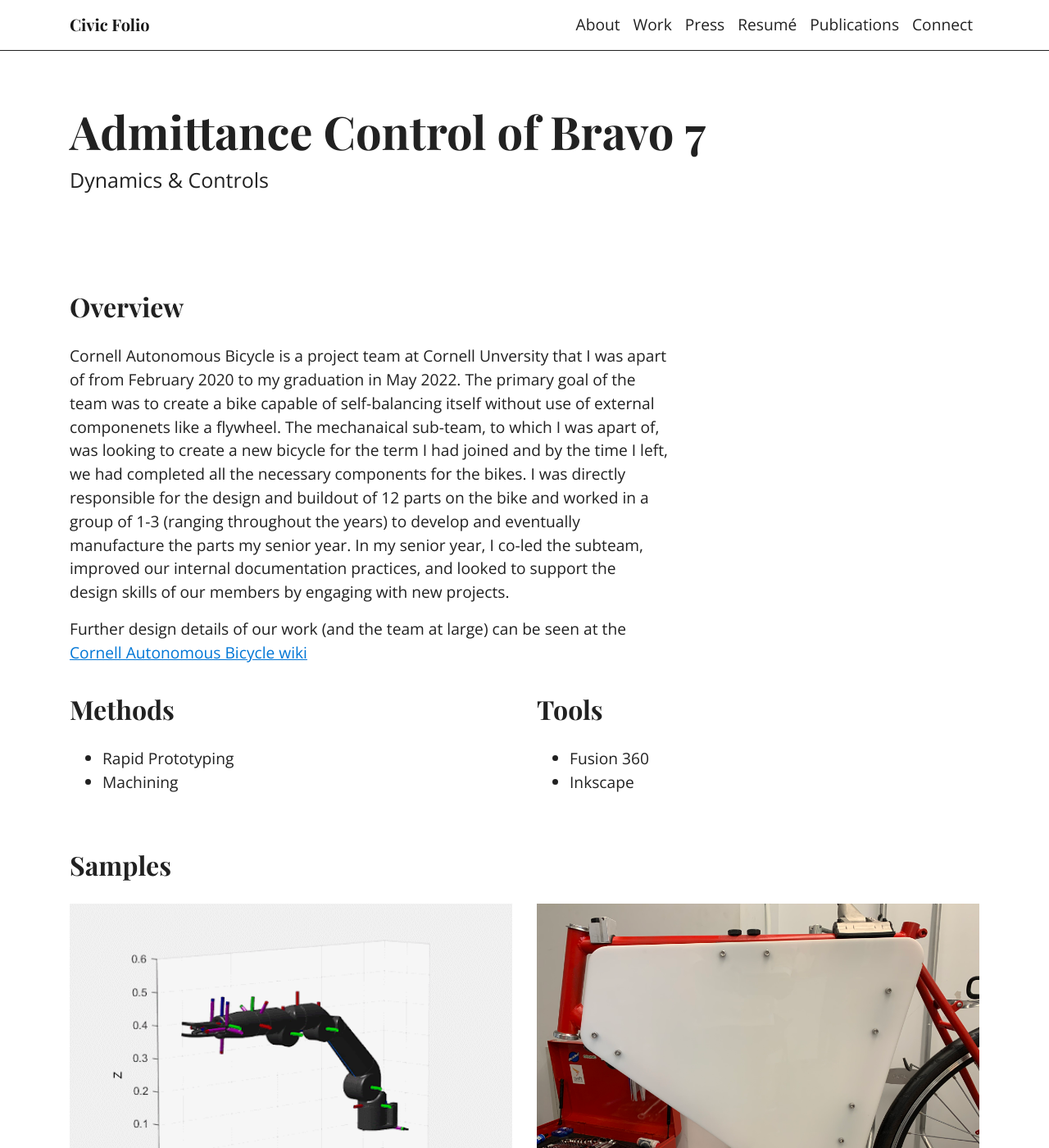
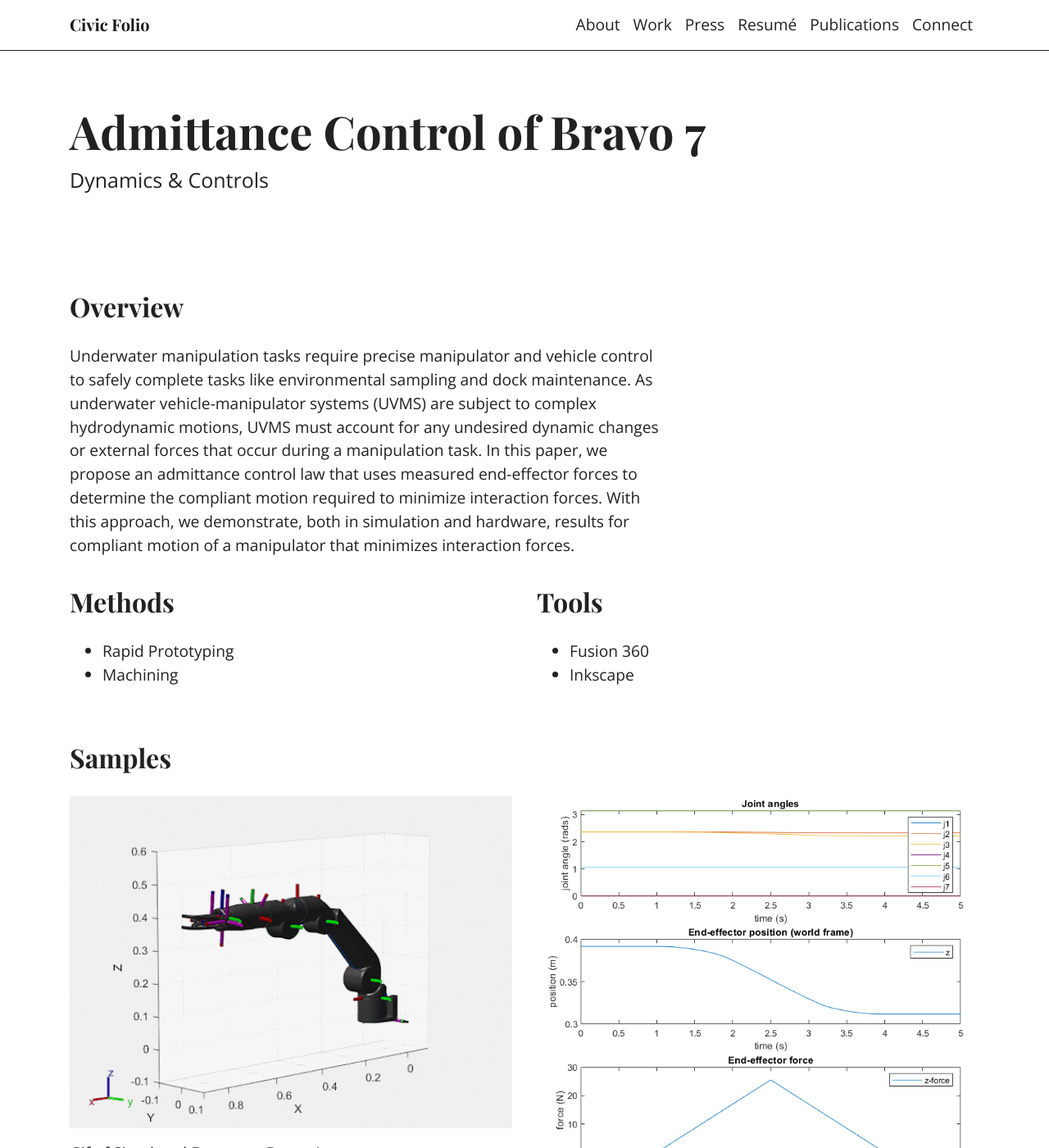
Before and after one commit to nnamd/nnamd.github.io, a Jekyll site: the page built from _work/bike copy.md, in a window 1280 px wide and 1400 px high. Shown: the whole window at 82% size. Built offline with Jekyll 4.4.1, drawn with Linux system fonts in a browser that asks for light colours; some of the changed text lies outside the part shown.

Commit message:
Update bike copy.md

```diff
--- a/_work/bike copy.md
+++ b/_work/bike copy.md
@@ -14,19 +14,14 @@ samples-title: Samples
 sample-img-1: sim_results.gif
 sample-img-alt-1: Bravo Arm Simulation
 sample-img-caption-1: Gif of Simulated Forces on Bravo Arm
-sample-img-2: acrylic.jpg
-sample-img-alt-2: Work example 2 screenshot
-sample-img-caption-2: Acrylic for electronics mounted to bike
-sample-img-3: topframebracket.jpg
-sample-img-alt-3: Top Frame Bracket Mounted
-sample-img-caption-3: Top Frame Bracket Mounted
-sample-img-4: bottomframebracket.jpg
-sample-img-alt-4: Bottom Frame Bracket Mounted
-sample-img-caption-4: Bottom Frame Bracket Mounted
+sample-img-2: admittance_sim_plot.png
+sample-img-alt-2: Admittance Control Sim Plot
+sample-img-caption-2: The real admittance controller response on the Bravo 7 when force is applied to the manipulator’s end effector
+sample-img-3: final_graph_hardware.png
+sample-img-alt-3: Admittance Control On Hardware Graph
+sample-img-caption-3: The simulated admittance controller demonstrates compliance when a 25N force is applied to the manipulator’s end effector
 ---
 
 ## Overview
 
-Cornell Autonomous Bicycle is a project team at Cornell Unversity that I was apart of from February 2020 to my graduation in May 2022. The primary goal of the team was to create a bike capable of self-balancing itself without use of external componenets like a flywheel. The mechanaical sub-team, to which I was apart of, was looking to create a new bicycle for the term I had joined and by the time I left, we had completed all the necessary components for the bikes. I was directly responsible for the design and buildout of 12 parts on the bike and worked in a group of 1-3 (ranging throughout the years) to develop and eventually manufacture the parts my senior year. In my senior year, I co-led the subteam, improved our internal documentation practices, and looked to support the design skills of our members by engaging with new projects.
-
-Further design details of our work (and the team at large) can be seen at the [Cornell Autonomous Bicycle wiki](http://ec2-18-223-29-116.us-east-2.compute.amazonaws.com/wiki/index.php/The_New_Bike)
+Underwater manipulation tasks require precise manipulator and vehicle control to safely complete tasks like environmental sampling and dock maintenance. As underwater vehicle-manipulator systems (UVMS) are subject to complex hydrodynamic motions, UVMS must account for any undesired dynamic changes or external forces that occur during a manipulation task. In this paper, we propose an admittance control law that uses measured end-effector forces to determine the compliant motion required to minimize interaction forces. With this approach, we demonstrate, both in simulation and hardware, results for compliant motion of a manipulator that minimizes interaction forces.
```
